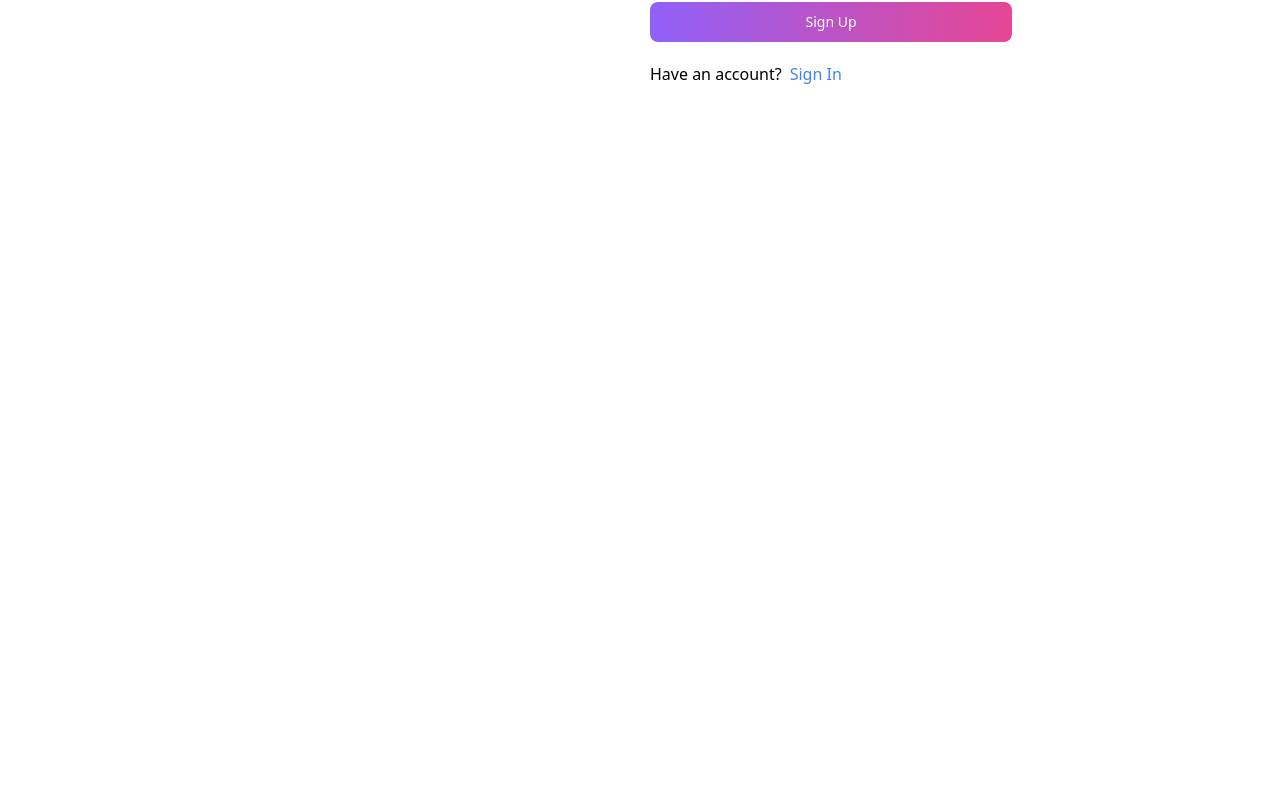
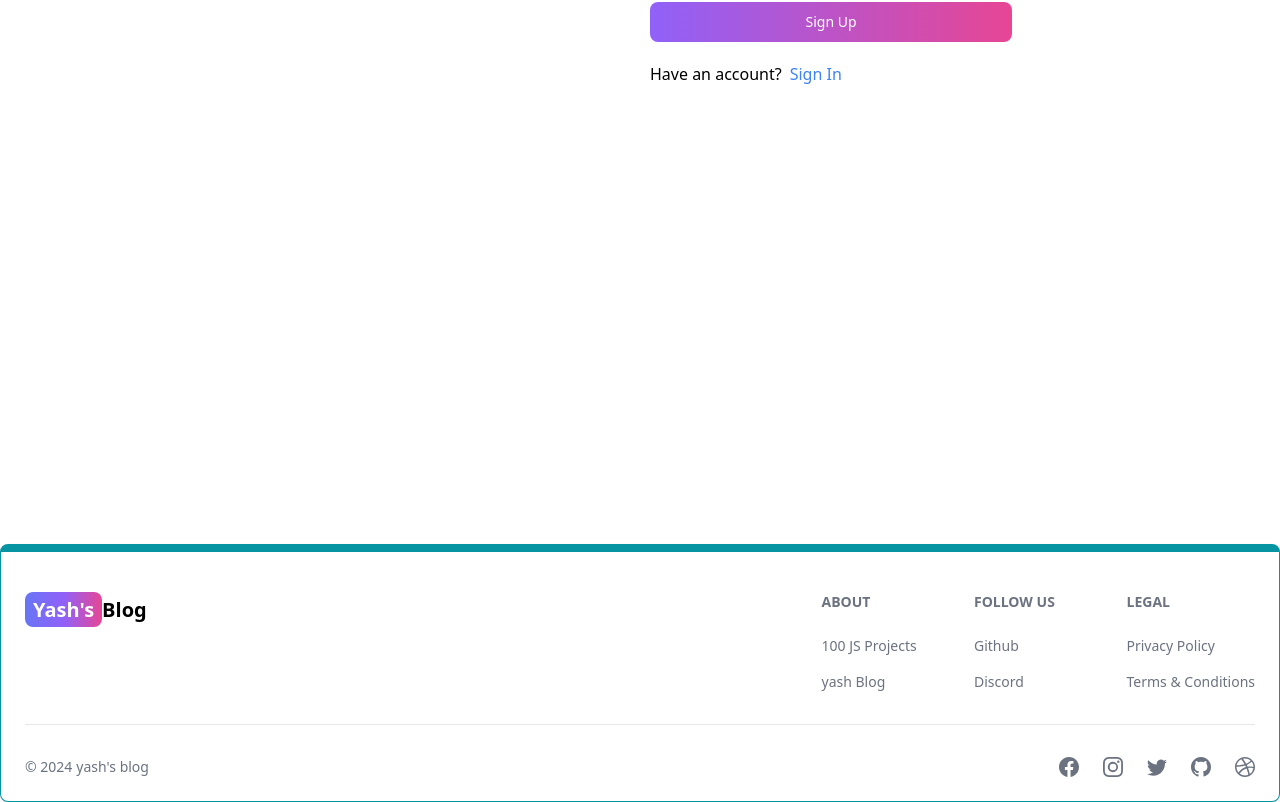
Before and after one commit to Yashharamkar/mern-blog, a React (Vite) app in the folder blog/: page /sign-up in a window 1280 px wide. Shown: the part 400-1202 px from the top of the page. Before the commit the page ends 944 px from the top, so only its background shows below. Built offline with nearby package versions, Linux system fonts and the light colour scheme.

Commit message:
create and add the footer components

```diff
--- a/blog/src/App.jsx
+++ b/blog/src/App.jsx
@@ -6,6 +6,7 @@
 import Dashboard from './pages/Dashboard'
 import Projects from './pages/Projects'
 import Header from './components/Header'
+import Footer from './components/Footer'
 
 
 
@@ -24,6 +25,7 @@
 
 
     </Routes>
+    <Footer/>
     </BrowserRouter>
   )
 }
--- /dev/null
+++ b/blog/src/components/Footer.jsx
@@ -0,0 +1,100 @@
+import React from 'react'
+import { Footer, FooterIcon } from 'flowbite-react'
+import { Link } from 'react-router-dom'
+import {BsFacebook,BsInstagram,BsTwitter,BsGithub,BsDribbble} from 'react-icons/bs'
+
+export default function FooterCom() {
+  return (
+    <Footer container className='border border-t-8 border-teal-500'>
+        <div className='w-full max-w-7xl mx-auto'>
+            <div className='grid w-full justify-between sm:flex md:grid-cols-1'>
+              <div className='mt-5'>
+            <Link to="/" className='self-center whitespace-nowrap text-lg sm:text-xl
+   font-semibold dark:text-white'>
+    <span className='px-2 py-1 bg-gradient-to-r from-indigo-500
+    via-purple-500 to-pink-500 rounded-lg text-white'> Yash's</span>
+    Blog
+   </Link>
+            </div>
+            <div className='grid grid-cols-2 gap-8 mt-4 sm:grid-cols-3 sm:gap-6'>
+              <div>
+              <Footer.Title title='About'/>
+                <Footer.LinkGroup col>
+                    <Footer.Link
+                     href='https://www.100jsprojects.com'
+                     target='_blank'
+                     rel='noopener noreferrer'
+                    >
+                        100 JS Projects
+
+                    </Footer.Link>
+                    <Footer.Link
+                     href='/about'
+                     target='_blank'
+                     rel='noopener noreferrer'
+                    >
+                       yash Blog
+
+                    </Footer.Link>
+                </Footer.LinkGroup>
+              </div>
+              <div>
+              <Footer.Title title='Follow us'/>
+                <Footer.LinkGroup col>
+                    <Footer.Link
+                     href='https://www.github.com'
+                     target='_blank'
+                     rel='noopener noreferrer'
+                    >
+                     Github
+
+                    </Footer.Link>
+                    <Footer.Link
+                     href='#'
+
+                    >
+                      Discord
+
+                    </Footer.Link>
+                </Footer.LinkGroup>
+              </div>
+              <div>
+              <Footer.Title title='Legal'/>
+                <Footer.LinkGroup col>
+                    <Footer.Link
+                     href='#'
+
+                    >
+                 Privacy Policy
+
+                    </Footer.Link>
+                    <Footer.Link
+                     href='#'
+
+                    >
+                      Terms &amp; Conditions
+
+                    </Footer.Link>
+                </Footer.LinkGroup>
+              </div>
+
+                 </div>
+                 </div>
+
+                 <Footer.Divider/>
+                 <div className='w-full sm:flex sm:items-center sm:justify-between'>
+                  <Footer.Copyright href='#' by="yash's blog" year={new Date().getFullYear()}/>
+                  <div>
+                    <div className=' flex gap-6 sm:mt-0 mt-4 sm:justify-center'>
+                    <FooterIcon href='#' icon={BsFacebook}/>
+                    <FooterIcon href='#' icon={BsInstagram}/>
+                    <FooterIcon href='#' icon={BsTwitter}/>
+                    <FooterIcon href='https://github.com/yashharamkar' icon={BsGithub}/>
+                    <FooterIcon href='#' icon={BsDribbble}/>
+                    </div>
+                  </div>
+                 </div>
+        </div>
+    </Footer>
+  )
+}
--- a/blog/src/components/Header.jsx
+++ b/blog/src/components/Header.jsx
@@ -8,7 +8,7 @@
     const path=useLocation().pathname;
   return (
    <Navbar className='border-b-2'>
-   <Link to="/" className='self-center whitespace-nowrap test-sm sm:text-xl
+   <Link to="/" className='self-center whitespace-nowrap text-sm sm:text-xl
    font-semibold dark:text-white'>
     <span className='px-2 py-1 bg-gradient-to-r from-indigo-500
     via-purple-500 to-pink-500 rounded-lg text-white'> Yash's</span>
--- a/blog/src/pages/SignUp.jsx
+++ b/blog/src/pages/SignUp.jsx
@@ -1,8 +1,30 @@
 import { Button, Label, TextInput } from 'flowbite-react'
 import React from 'react'
 import { Link } from 'react-router-dom'
+import { useState } from 'react';
 
 export default function SignUp() {
+ const [formData,setformData]=useState({});
+
+    const handleChange=(e)=>{
+      setformData({...formData,[e.target.id]: e.target.value});
+    };
+
+    const handleSubmit=async(e)=>{
+      e.preventDefault();
+      try{
+        const res=await fetch('/api/auth/signup',{
+          method: 'POST',
+          headers: { 'Content-Type': 'application/json'},
+          body: JSON.stringify(formData),
+        });
+        const data=await res.json();
+      }catch(error){}
+
+
+    }
+
+
   return (
     <div className='min-h-screen mt-20'>
       <div className=' flex p-3 max-w-3xl mx-auto flex-col md:flex-row md:items-center gap-5'>
@@ -17,29 +39,29 @@
         </div>
 
         <div className='flex-1'>
-          <form  className='flex flex-col gap-4'>
+          <form  className='flex flex-col gap-4 'onSubmit={handleSubmit}>
             <div>
               <Label value='Your username'/>
               <TextInput
               type='text'
               placeholder='Username'
-              id='username'
+              id='username'onChange={handleChange}
               />
             </div>
             <div>
               <Label value='Your email'/>
               <TextInput
-              type='text'
+              type='email'
               placeholder='name@company.com'
-              id='email'
+              id='email'onChange={handleChange}
               />
             </div>
             <div>
               <Label value='Your password'/>
               <TextInput
-              type='text'
+              type='password'
               placeholder='Password'
-              id='password'
+              id='password'onChange={handleChange}
               />
             </div>
             <Button gradientDuoTone='purpleToPink' type='submit'>
--- a/blog/vite.config.js
+++ b/blog/vite.config.js
@@ -3,5 +3,13 @@
 
 // https://vitejs.dev/config/
 export default defineConfig({
+  server:{
+    proxy: {
+      '/api':{
+        target:'http://localhost:3000',
+        secure: false,
+    },
+  },
+},
   plugins: [react()],
 })
```
